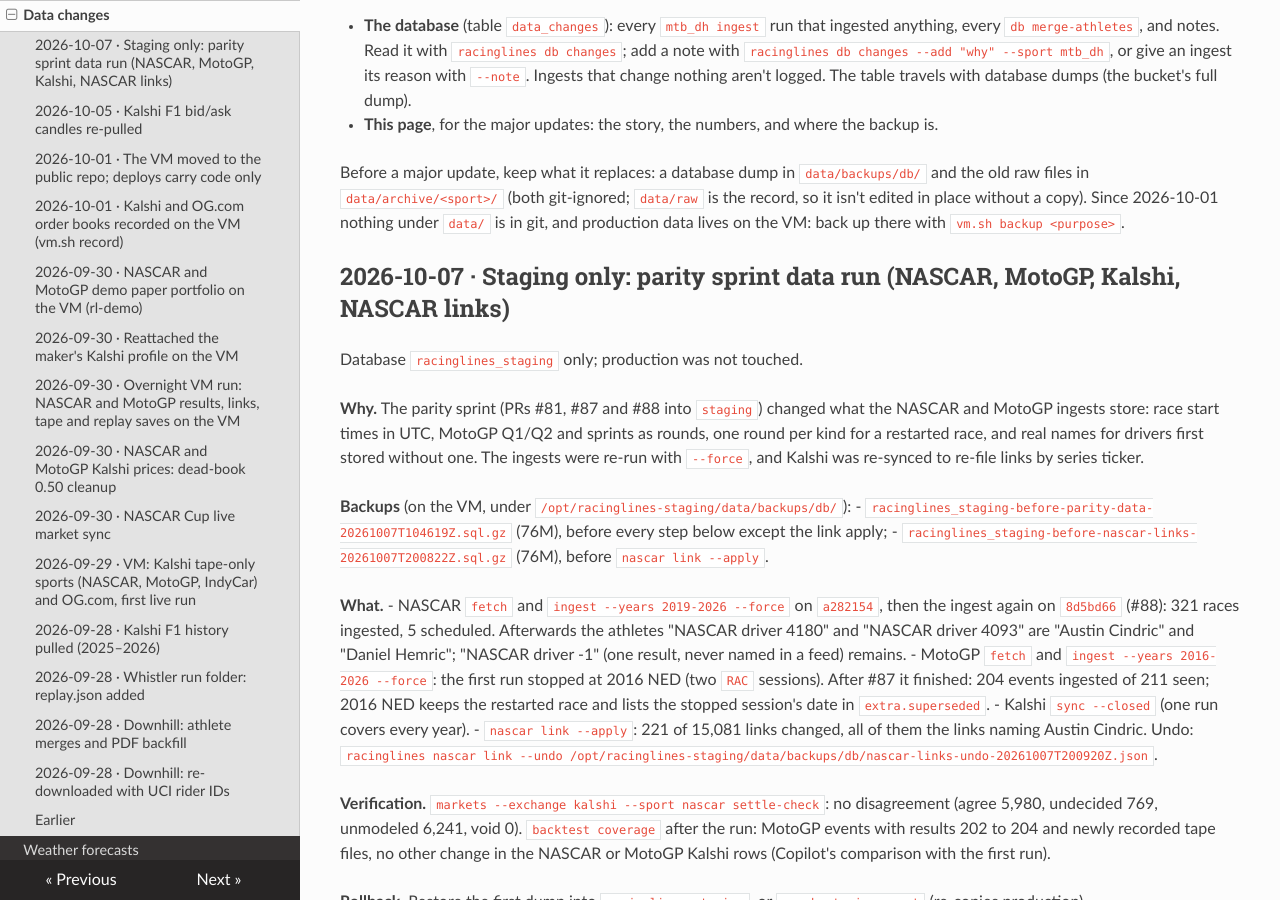
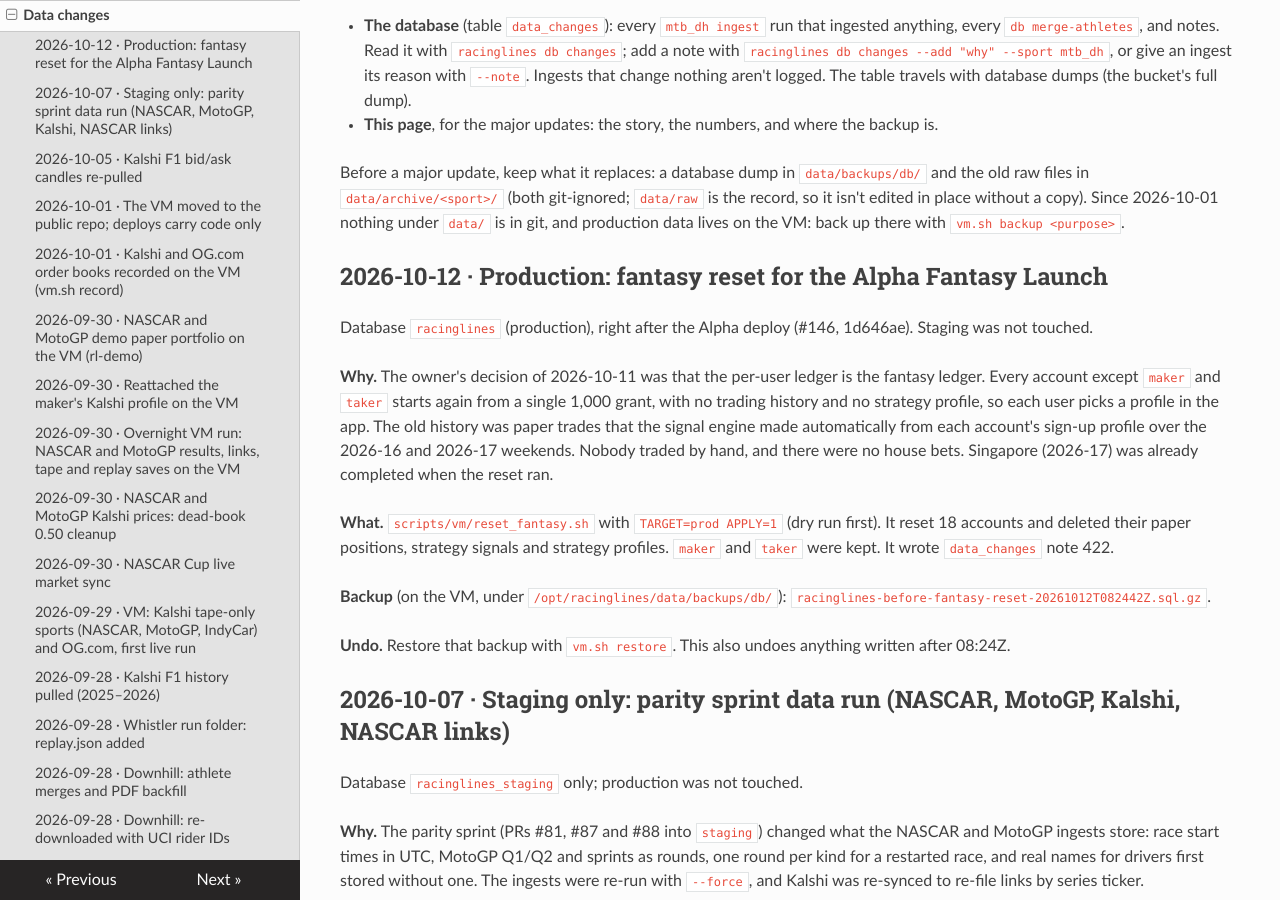
Before and after one commit to lalligagger/racinglines-public, an MkDocs documentation site: the page built from docs/data-changes.md, in a window 1280 px wide and 900 px high, scrolled down 242 px. Built offline with MkDocs 1.6.1, drawn with Linux system fonts in a browser that asks for light colours; nearby versions of some CDN libraries.

Commit message:
Data changes: prod fantasy reset 2026-10-12 and its backup (#148)
Claude-Session: https://claude.ai/code/session_012Hfgki3hvHPckCcp3iAnzS

Co-authored-by: Claude <noreply@anthropic.com>

```diff
--- a/docs/data-changes.md
+++ b/docs/data-changes.md
@@ -14,6 +14,24 @@ Before a major update, keep what it replaces: a database dump in `data/backups/d
 files in `data/archive/<sport>/` (both git-ignored; `data/raw` is the record, so it isn't edited in place
 without a copy). Since 2026-10-01 nothing under `data/` is in git, and production data lives on the VM: back up
 there with `vm.sh backup <purpose>`.
+
+## 2026-10-12 · Production: fantasy reset for the Alpha Fantasy Launch
+
+Database `racinglines` (production), right after the Alpha deploy (#146, 1d646ae). Staging was not touched.
+
+**Why.** The owner's decision of 2026-10-11 was that the per-user ledger is the fantasy ledger. Every account except
+`maker` and `taker` starts again from a single 1,000 grant, with no trading history and no strategy profile, so each
+user picks a profile in the app. The old history was paper trades that the signal engine made automatically from
+each account's sign-up profile over the 2026-16 and 2026-17 weekends. Nobody traded by hand, and there were no house
+bets. Singapore (2026-17) was already completed when the reset ran.
+
+**What.** `scripts/vm/reset_fantasy.sh` with `TARGET=prod APPLY=1` (dry run first). It reset 18 accounts and deleted
+their paper positions, strategy signals and strategy profiles. `maker` and `taker` were kept. It wrote `data_changes`
+note 422.
+
+**Backup** (on the VM, under `/opt/racinglines/data/backups/db/`): `racinglines-before-fantasy-reset-20261012T082442Z.sql.gz`.
+
+**Undo.** Restore that backup with `vm.sh restore`. This also undoes anything written after 08:24Z.
 
 ## 2026-10-07 · Staging only: parity sprint data run (NASCAR, MotoGP, Kalshi, NASCAR links)
 
```
